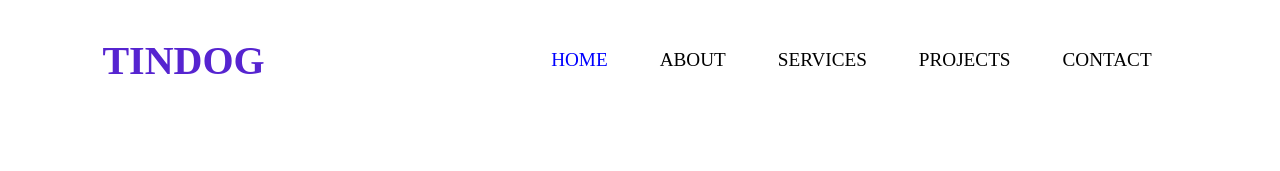
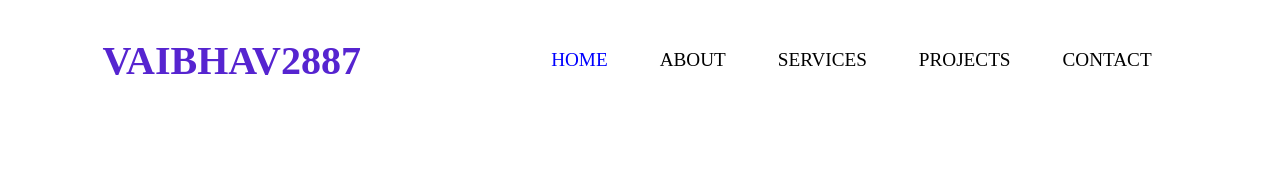
Before and after one commit to Vaibhav2887/port2.0, a plain HTML site: page index.html in a window 1280 px wide. Shown: the top 171 px of the page. Drawn offline with nearby package versions, Linux system fonts and the light colour scheme.

Commit message:
Updated index.html
change the  name of the website to Vaibhav 2887

```diff
--- a/index.html
+++ b/index.html
@@ -17,7 +17,7 @@
 
 
         <nav class="navbar navbar-expand-lg">
-            <a class="navbar-brand" href="">tindog</a>
+            <a class="navbar-brand" href="">Vaibhav2887</a>
             <button class="navbar-toggler" type="button" data-toggle="collapse" data-target="#navbarTogglerDemo02">
                 <img src="image/rightmenue.png" alt="hii">
             </button>
```
